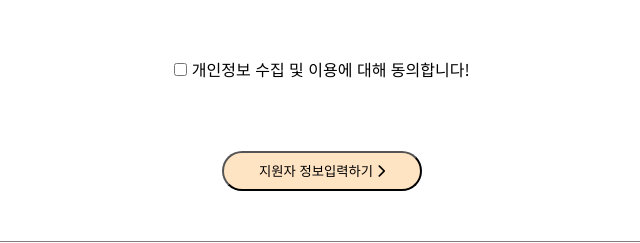
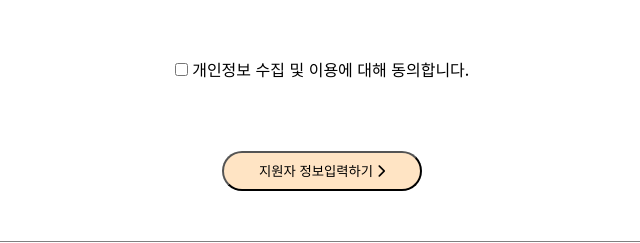
Before and after one commit to arthur-119/ems_application, a plain HTML site: page agree.html in a window 1280 px wide. Shown: the part 654-897 px from the top of the page, 318-958 px from the left. Drawn offline with Linux system fonts and the light colour scheme; a script that the page names is missing.

Commit message:
오타 수정

```diff
--- a/agree.html
+++ b/agree.html
@@ -41,7 +41,7 @@
             </div>
             <div class="check">
                 <input type="checkbox" name="agree" value="agree">
-                개인정보 수집 및 이용에 대해 동의합니다!
+                개인정보 수집 및 이용에 대해 동의합니다.
             </div>
             <button class="go">지원자 정보입력하기 <i class="fa-solid fa-chevron-right"></i></button>
         </div>
```
